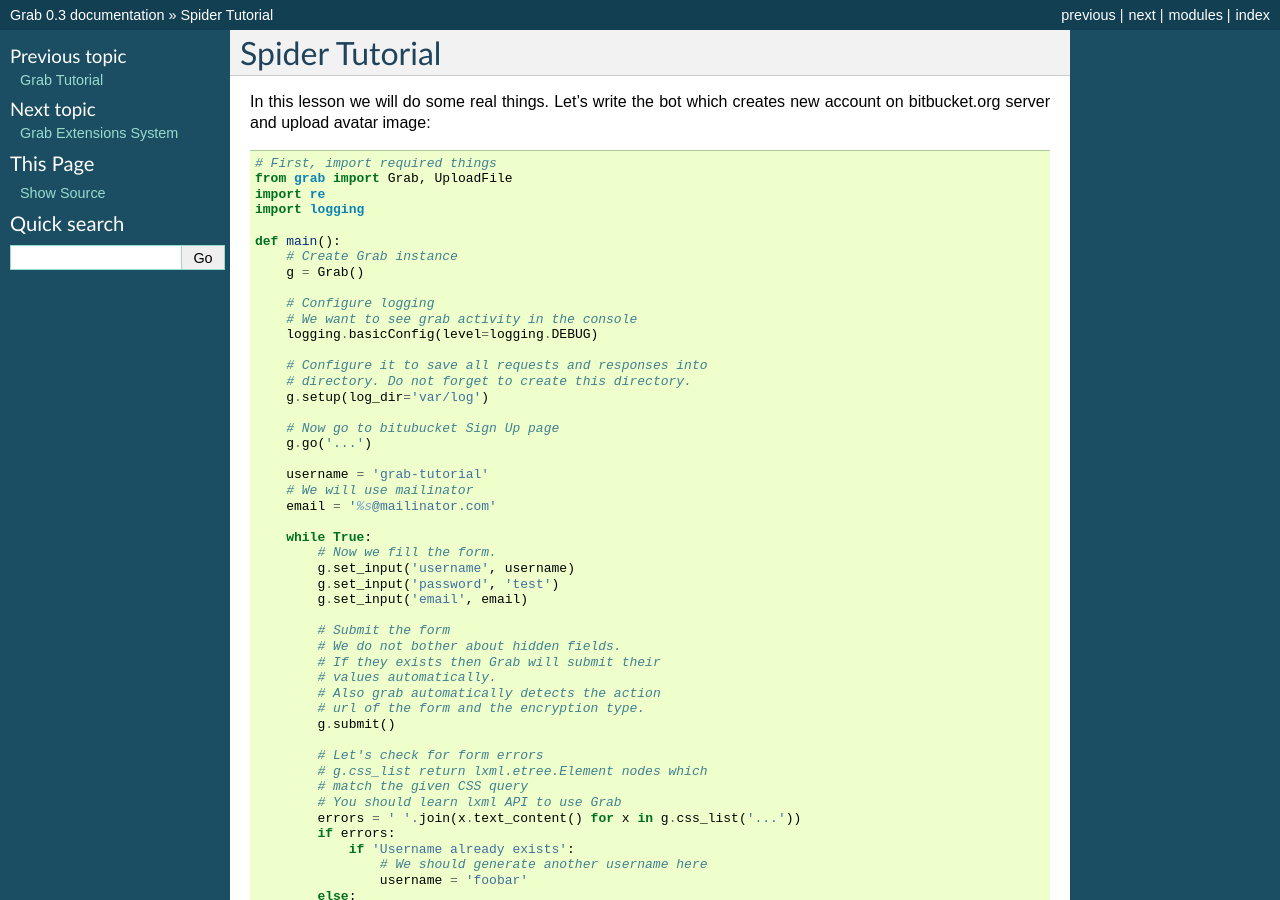
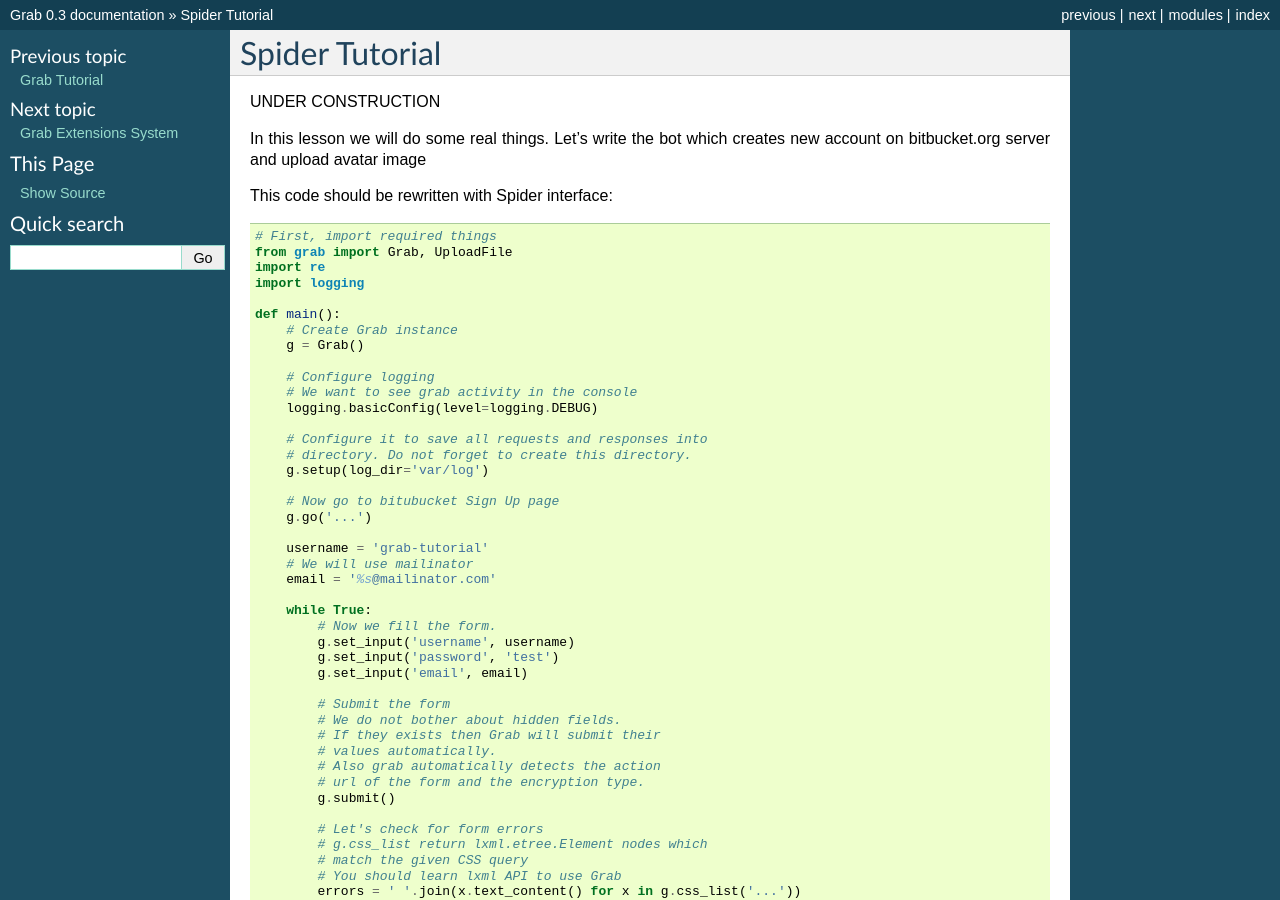
Before and after one commit to lorien/grab, a Sphinx documentation site: the page built from docs/spider_tutorial.rst, in a window 1280 px wide and 900 px high. Built offline with Sphinx 7.4.7, drawn with Linux system fonts in a browser that asks for light colours; pages that are not in the unit, such as notebooks, are missing from menus.

Commit message:
Working on docs

```diff
--- a/docs/grab_tutorial.rst
+++ b/docs/grab_tutorial.rst
@@ -2,6 +2,8 @@
 
 Grab Tutorial
 =============
+
+UNDER CONSTRUCTION
 
 In this lesson we will do some real things. Let's write the
 bot which creates new account on bitbucket.org server and upload
--- a/docs/spider_tutorial.rst
+++ b/docs/spider_tutorial.rst
@@ -3,9 +3,13 @@
 Spider Tutorial
 ===============
 
+UNDER CONSTRUCTION
+
 In this lesson we will do some real things. Let's write the
 bot which creates new account on bitbucket.org server and upload
-avatar image::
+avatar image
+
+This code should be rewritten with Spider interface::
 
     # First, import required things
     from grab import Grab, UploadFile
```
Also changed, not shown: docs/api.rst (deleted, +0 -41 lines), docs/index.rst (+14 -19 lines), 1 other file.
